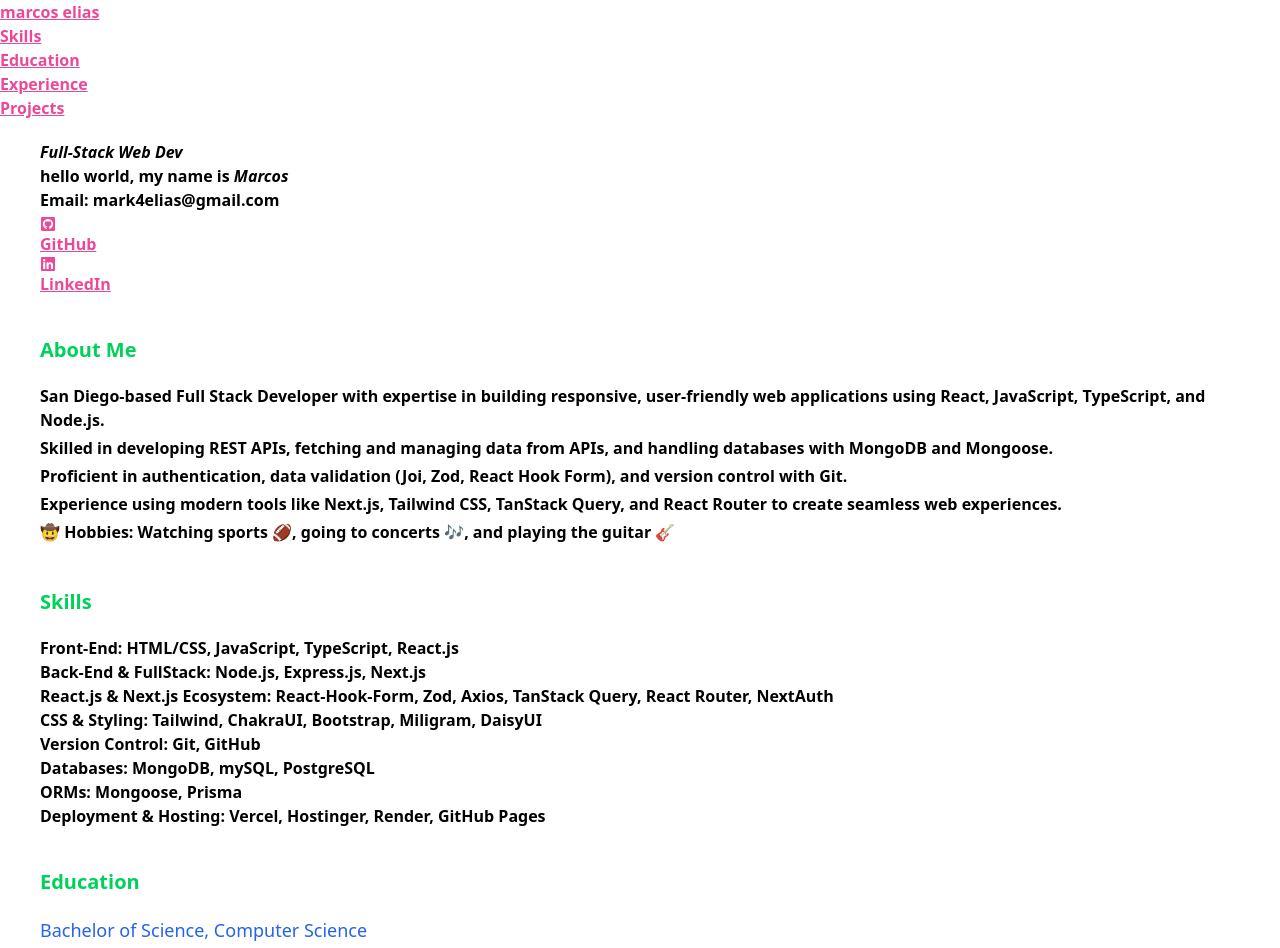
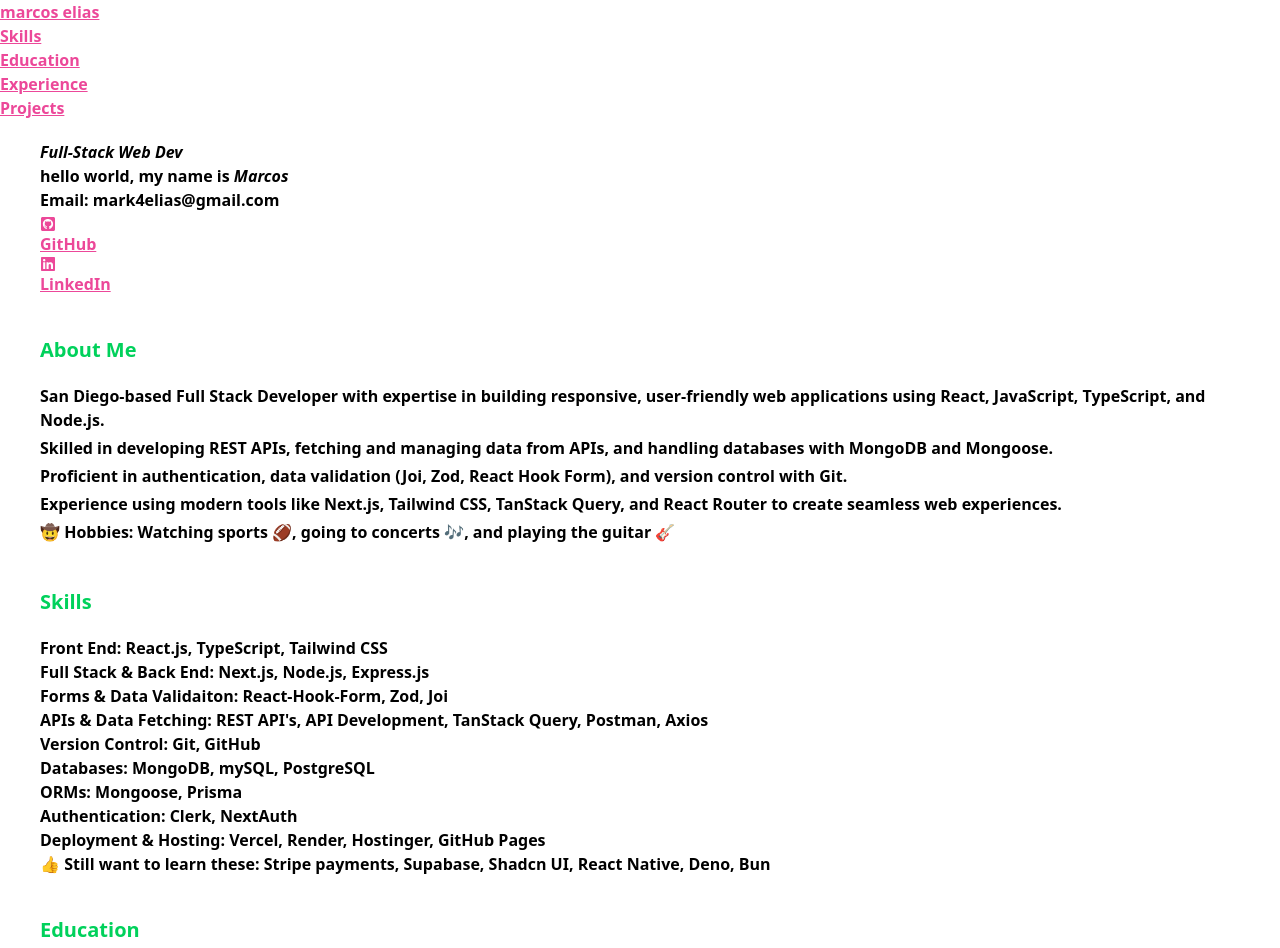
Before and after one commit to mark-elias/Marcos_Elias_Portfolio, a React (Vite) app: page / in a window 1280 px wide. Shown: the top 948 px of the page. Built offline with nearby package versions, Linux system fonts and the light colour scheme.

Commit message:
Skills update

```diff
--- a/src/Components/Skills.tsx
+++ b/src/Components/Skills.tsx
@@ -4,20 +4,27 @@ function Skills() {
       <h2>Skills</h2>
       <ul className="list-disc">
         <li className="ml-5">
-          <span className="text-blue-600">Front-End:</span> HTML/CSS,
-          JavaScript, TypeScript, React.js
+          <span className="text-blue-600">Front End:</span> React.js,
+          TypeScript, Tailwind CSS
         </li>
         <li className="ml-5">
-          <span className="text-blue-600">Back-End & FullStack:</span> Node.js,
-          Express.js, Next.js
+          <span className="text-blue-600">Full Stack & Back End:</span> Next.js, Node.js,
+          Express.js
         </li>
         <li className="ml-5">
+          <span className="text-blue-600">Forms & Data Validaiton:</span> React-Hook-Form, Zod, Joi
+        </li>
+        {/* <li className="ml-5">
           <span className="text-blue-600">React.js & Next.js Ecosystem:</span>{" "}
           React-Hook-Form, Zod, Axios, TanStack Query, React Router, NextAuth
-        </li>
-        <li className="ml-5">
+        </li> */}
+        {/* <li className="ml-5">
           <span className="text-blue-600">CSS & Styling:</span> Tailwind,
           ChakraUI, Bootstrap, Miligram, DaisyUI
+        </li> */}
+        <li className="ml-5">
+          <span className="text-blue-600">APIs & Data Fetching:</span> REST
+          API's, API Development, TanStack Query, Postman, Axios
         </li>
         <li className="ml-5">
           <span className="text-blue-600">Version Control:</span> Git, GitHub
@@ -30,8 +37,13 @@ function Skills() {
           <span className="text-blue-600">ORMs:</span> Mongoose, Prisma
         </li>
         <li className="ml-5">
-          <span className="text-blue-600">Deployment & Hosting:</span> Vercel,
-          Hostinger, Render, GitHub Pages
+          <span className="text-blue-600">Authentication:</span> Clerk, NextAuth
+        </li>
+        <li className="ml-5">
+          <span className="text-blue-600">Deployment & Hosting:</span> Vercel, Render, Hostinger, GitHub Pages
+        </li>
+        <li className="ml-5 mt-7">
+          <span className="text-blue-600">👍 Still want to learn these:</span> Stripe payments, Supabase, Shadcn UI, React Native, Deno, Bun
         </li>
       </ul>
     </section>
```
Also changed, not shown: 1 other file (tests, documents, lock files or other folders).
